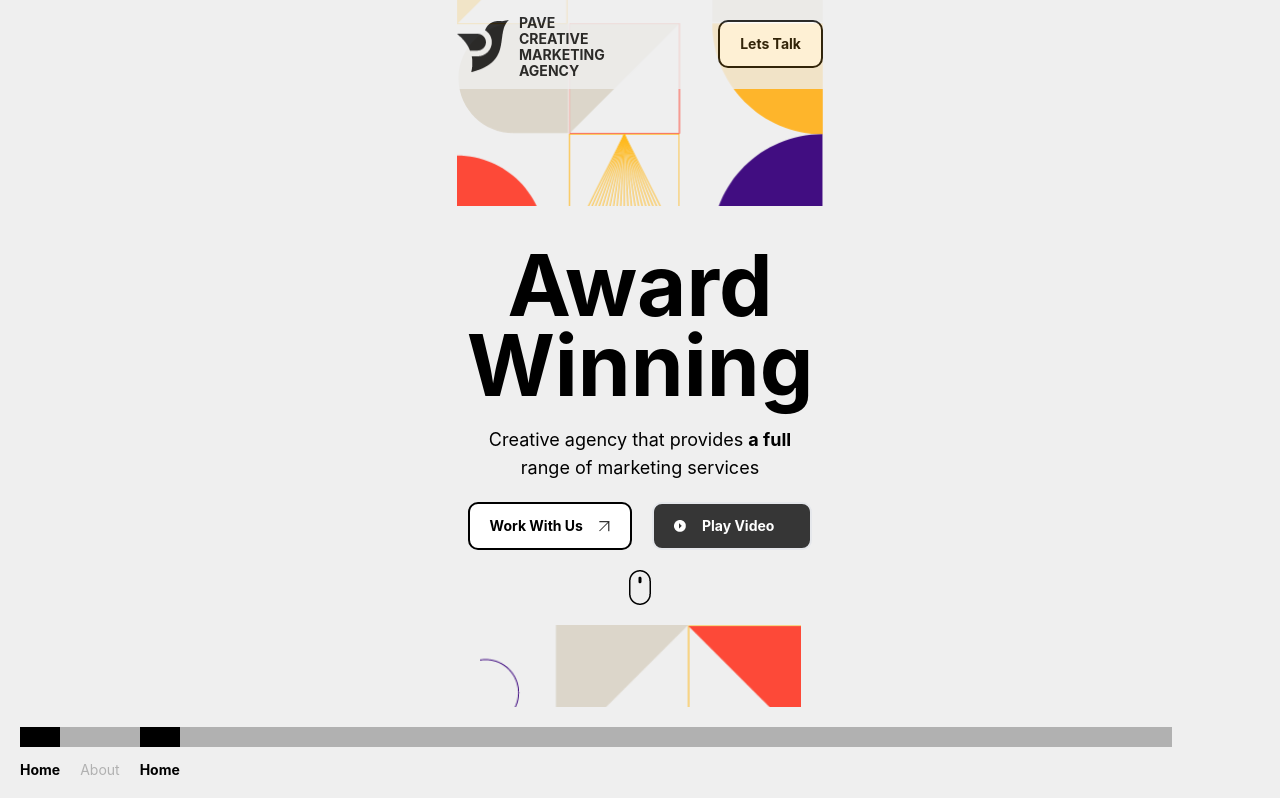
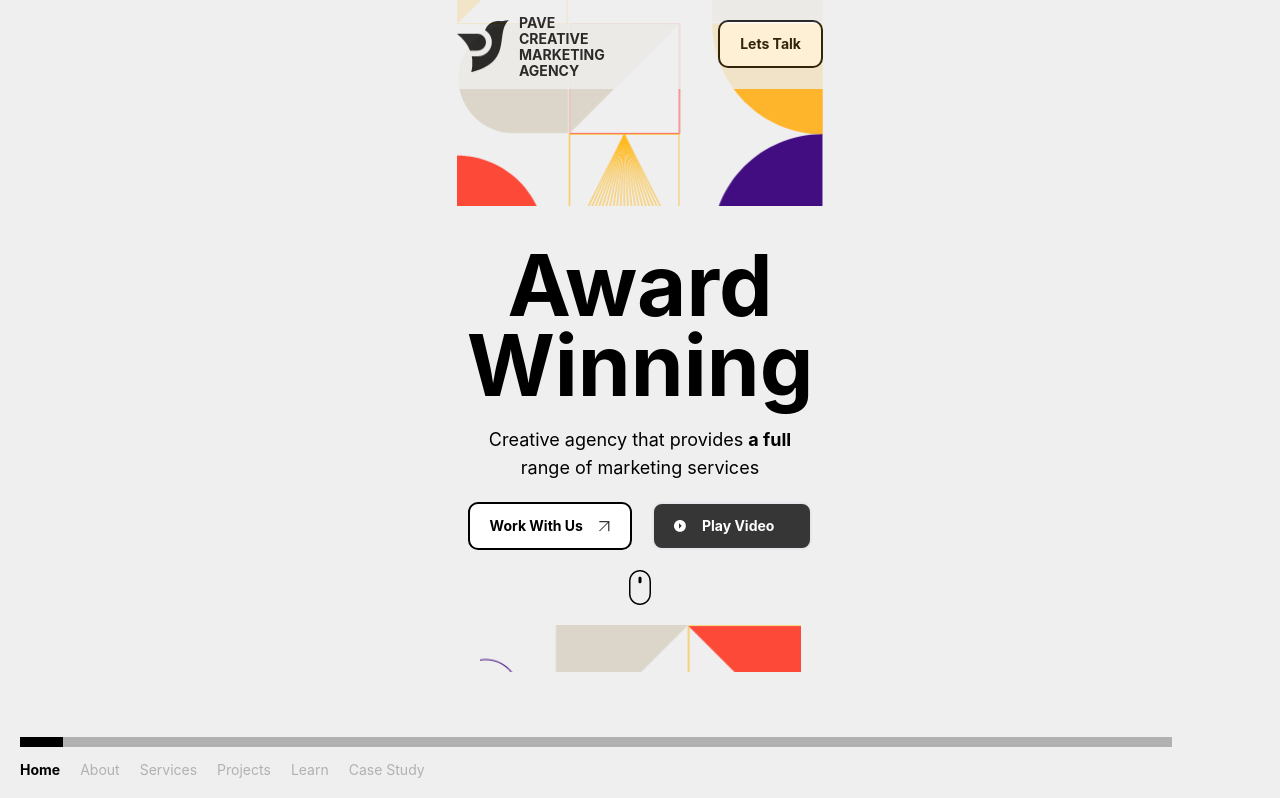
Before and after one commit to usama-mk/pave, a React (Create React App) app: page / in a window 1280 px wide. Shown: the top 798 px of the page. Built offline with nearby package versions, Linux system fonts and the light colour scheme.

Commit message:
bottom nav home page

```diff
--- a/src/App.js
+++ b/src/App.js
@@ -1,12 +1,19 @@
 import './App.css';
 import { Routes, Route, Link } from "react-router-dom";
 import Home from './pages/Home/Home';
+import { useState } from 'react';
 
 function App() {
+  const [home, setHome]= useState(true)
+  const [about, setAbout]= useState(false)
+  const [services, setServices]= useState(false)
+  const [projects, setProjects]= useState(false)
+  const [learn, setLearn]= useState(false)
+  const [caseStudy, setCaseStudy]= useState(false)
   return (
     <div className="App bg-[#EFEFEF]">
     <Routes>
-        <Route path="/" element={<Home/>} />
+        <Route path="/" element={<Home home={home} />} />
       </Routes>
     </div>
   );
--- a/src/pages/Home/Home.js
+++ b/src/pages/Home/Home.js
@@ -7,13 +7,13 @@ import mouse from '../../assets/images/mouse.png'
 const NavItem=({name, selected})=>{
     return(
         <div>
-            <div className={`${selected?'bg-[black] ':'bg-[#B1B1B1]'} mb-3 w-[40px] h-[20px] `} ></div>
-            <h5 className={`${selected?'font-bold text-[black] ':'font-normal text-[#B1B1B1]'} text-[14px] text-[] mr-5`} >{name}</h5>
+            <div className={`${selected?'bg-[black] ':'bg-[#B1B1B1]'} ${name==='Case Study'?'w-[75px]':name.length>5?'w-[55px]':'w-[43px]'} mb-3  h-[10px] `} ></div>
+            <h5 className={`${selected?'font-bold text-[black] ':'font-normal text-[#B1B1B1]'} text-[14px] text-[] ${name==='Case Study'?'mr-0':'mr-5'}`} >{name}</h5>
         </div>
     )
 }
 
-function Home() {
+function Home({home}) {
   return (
     <div className='flex flex-col items-center ' >
         {/* top */}
@@ -78,13 +78,16 @@ function Home() {
             {/* bottom nav */}
             <div className="mobileNav fixed bottom-0 left-0 mt-[100%] bg-[#EFEFEF] w-[100vw] p-5
              ">
-                <div className='bg-[#B1B1B1] w-[90vw] h-[20px] ' >
+                <div className='bg-[#B1B1B1] w-[90vw] h-[10px] mt-[45px] ' >
 
                 </div>
-               <div className='flex mt-[-20px]' >
-               <NavItem name="Home" selected={true} />
+               <div className='flex mt-[-10px]' >
+               <NavItem name="Home" selected={home} />
                <NavItem name="About" selected={false} />
-               <NavItem name="Home" selected={true} />
+               <NavItem name="Services" selected={false} />
+               <NavItem name="Projects" selected={false} />
+               <NavItem name="Learn" selected={false} />
+               <NavItem name="Case Study" selected={false} />
 
                </div>
             </div>
```
